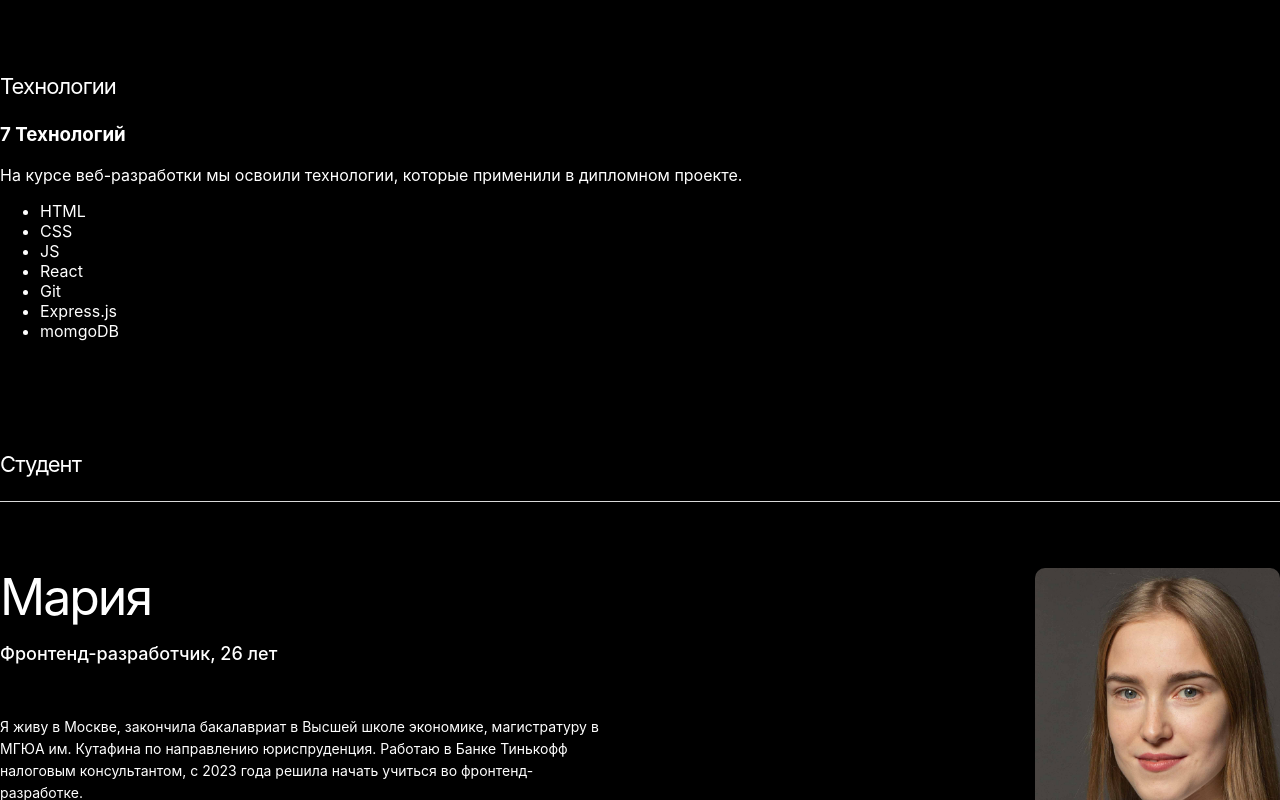
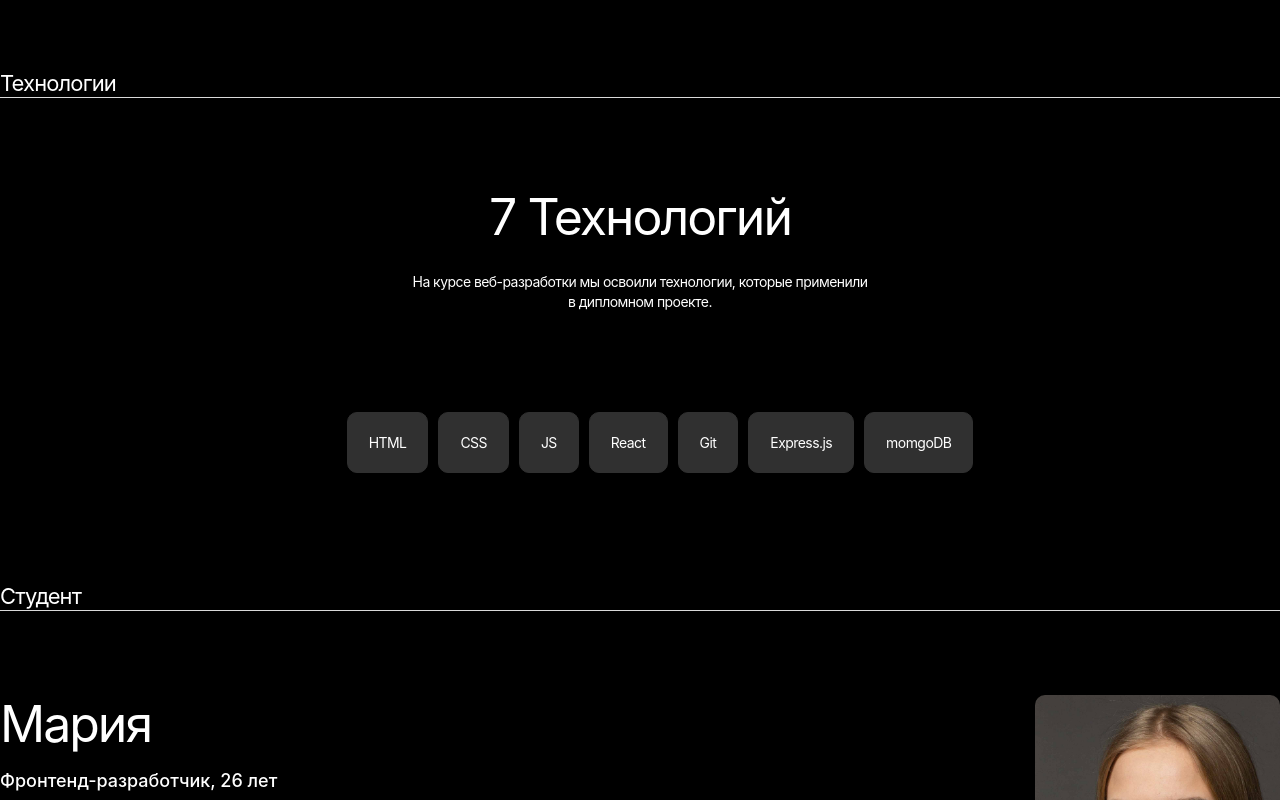
Before and after one commit to MariaSizova/movies-explorer-frontend, a React (Create React App) app: page / in a window 1280 px wide. Shown: the part 920-1720 px from the top of the page. Built offline with nearby package versions, Linux system fonts and the light colour scheme.

Commit message:
Сверстан компонент Технологии

```diff
--- a/src/components/AboutMe/AboutMe.css
+++ b/src/components/AboutMe/AboutMe.css
@@ -7,7 +7,6 @@
 }
 
 .about-me__info {
-  border-top: 1px solid #DADADA;
   display: flex;
   justify-content: space-between;
 }
--- a/src/components/SectionTitle/SectionTitle.css
+++ b/src/components/SectionTitle/SectionTitle.css
@@ -5,5 +5,5 @@
   line-height: 27px;
   letter-spacing: -0.04em;
   margin-top: 110px;
-  margin-bottom: 23px;
+  border-bottom: 1px solid #DADADA;
 }
--- a/src/components/Techs/Techs.css
+++ b/src/components/Techs/Techs.css
@@ -0,0 +1,49 @@
+.techs {
+
+}
+
+.techs__content {
+}
+
+.techs__title {
+  margin: 90px auto 0;
+  font-style: normal;
+  font-weight: 400;
+  font-size: 50px;
+  line-height: 58px;
+  text-align: center;
+  letter-spacing: -0.04em;
+}
+
+.techs__subtitle {
+  margin: 26px auto 0;
+  font-style: normal;
+  font-weight: 400;
+  font-size: 14px;
+  line-height: 20px;
+  letter-spacing: -0.04em;
+  max-width: 460px;
+  text-align: center;
+}
+
+.techs__list {
+  list-style-type: none;
+  display: flex;
+  gap: 10px;
+  justify-content: center;
+  margin-top: 100px;
+  margin-bottom: 100px;
+}
+
+.techs__list-item {
+  font-style: normal;
+  font-weight: 400;
+  font-size: 14px;
+  line-height: 17px;
+  text-align: center;
+  letter-spacing: -0.04em;
+  border: 1px solid #303030;
+  border-radius: 10px;
+  background-color: #303030;
+  padding: 21px;
+}
```
